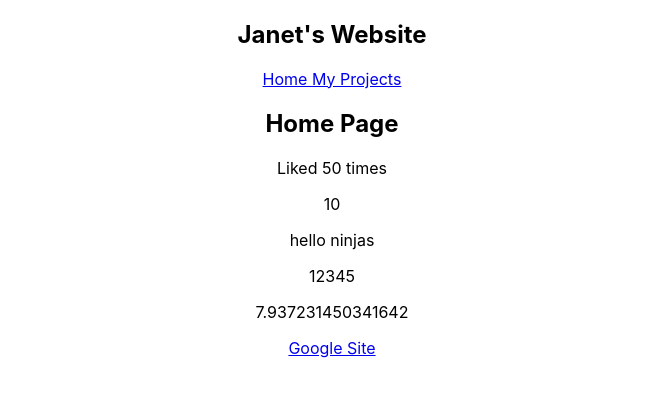
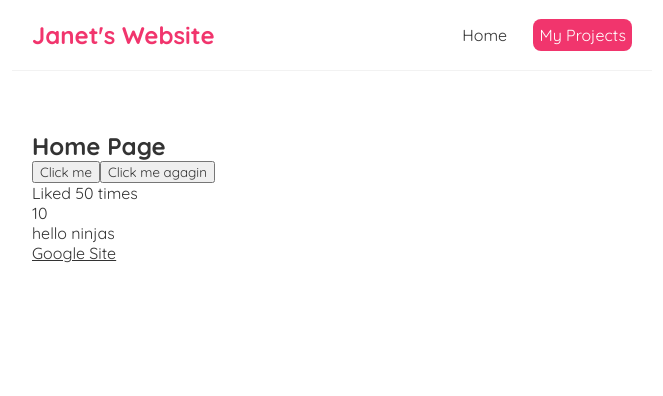
Before and after one commit to janetmeng/janet-blog, a React (Create React App) app: page / in a window 1280 px wide. Shown: the top 396 px of the page, without its empty margins (308-971 px from the left). Built offline with nearby package versions, Linux system fonts and the light colour scheme.

Commit message:
Added styling and events

```diff
--- a/src/App.css
+++ /dev/null
@@ -1,38 +0,0 @@
-.App {
-  text-align: center;
-}
-
-.App-logo {
-  height: 40vmin;
-  pointer-events: none;
-}
-
-@media (prefers-reduced-motion: no-preference) {
-  .App-logo {
-    animation: App-logo-spin infinite 20s linear;
-  }
-}
-
-.App-header {
-  background-color: #282c34;
-  min-height: 100vh;
-  display: flex;
-  flex-direction: column;
-  align-items: center;
-  justify-content: center;
-  font-size: calc(10px + 2vmin);
-  color: white;
-}
-
-.App-link {
-  color: #61dafb;
-}
-
-@keyframes App-logo-spin {
-  from {
-    transform: rotate(0deg);
-  }
-  to {
-    transform: rotate(360deg);
-  }
-}
--- a/src/App.js
+++ b/src/App.js
@@ -1,4 +1,3 @@
-import './App.css';
 import Navbar from './Navbar';
 import Home from './Home';
 
@@ -14,8 +13,6 @@ function App() {
 
         <p>{ 10 } </p>
         <p>{ " hello ninjas"}</p>
-        <p>{[1,2,3,4,5]} </p>
-        <p>{Math.random() * 10} </p>
 
         <a href={link}>Google Site</a>
       </div>
--- a/src/Home.js
+++ b/src/Home.js
@@ -1,7 +1,16 @@
 const Home = () => {
+    const handleClick = (e) => {
+        console.log('hello,ninjas', e);
+    }
+
+    const handleClickAgain = (name, e) => {
+        console.log('hello ' + name, e.target);
+    }
     return (
         <div className = "home">
             <h2>Home Page</h2>
+            <button onClick={handleClick}>Click me</button>
+            <button onClick={(e) => handleClickAgain('janie', e)}>Click me agagin</button>
         </div>
 
      );
--- a/src/Navbar.js
+++ b/src/Navbar.js
@@ -3,8 +3,12 @@ const Navbar = () => {
         <nav className="navbar">
             <h1>Janet's Website</h1>
             <div className="links">
-                <a href = "/"> Home </a>
-                <a href = "/create">My Projects</a>
+                <a href="/"> Home </a>
+                <a href = "/create" style={{
+                    color: "white",
+                    backgroundColor: '#f1356d',
+                    borderRadius: '8px'
+                }}>My Projects</a>
             </div>
         </nav>
 
--- a/src/index.css
+++ b/src/index.css
@@ -1,13 +1,35 @@
-body {
+@import url('https://fonts.googleapis.com/css2?family=Quicksand:wght@300;400;500;600;700&display=swap');
+
+/* base styles */
+* {
   margin: 0;
-  font-family: -apple-system, BlinkMacSystemFont, 'Segoe UI', 'Roboto', 'Oxygen',
-    'Ubuntu', 'Cantarell', 'Fira Sans', 'Droid Sans', 'Helvetica Neue',
-    sans-serif;
-  -webkit-font-smoothing: antialiased;
-  -moz-osx-font-smoothing: grayscale;
+  font-family: "Quicksand";
+  color: #333;
 }
-
-code {
-  font-family: source-code-pro, Menlo, Monaco, Consolas, 'Courier New',
-    monospace;
+.navbar {
+  padding: 20px;
+  display: flex;
+  align-items: center;
+  max-width: 600px;
+  margin: 0 auto;
+  border-bottom: 1px solid #f2f2f2;
 }
+.navbar h1 {
+  color: #f1356d;
+}
+.navbar .links {
+  margin-left: auto;
+}
+.navbar a {
+  margin-left: 16px;
+  text-decoration: none;
+  padding: 6px;
+}
+.navbar a:hover {
+  color: #f1356d;
+}
+.content {
+  max-width: 600px;
+  margin: 40px auto;
+  padding: 20px;
+}
```
